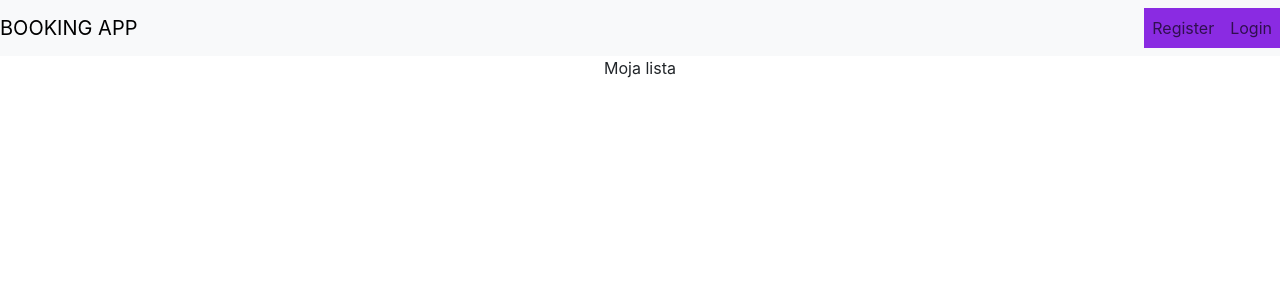
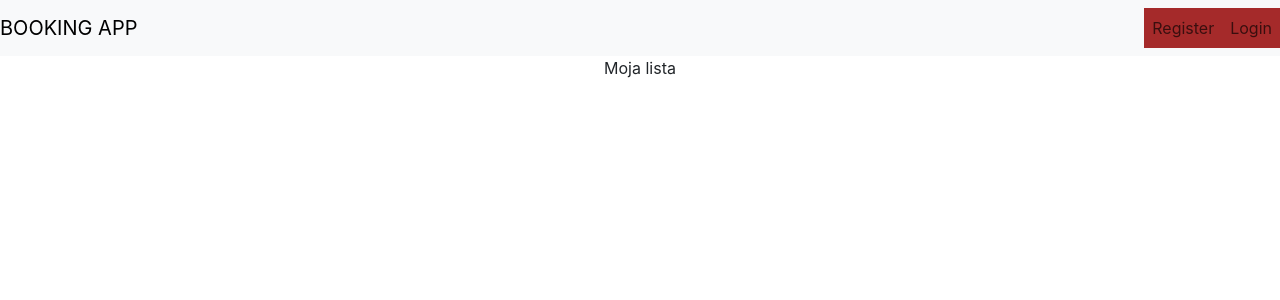
Before and after one commit to PrzemekNiton/hotel-booking, a React (Create React App) app in the folder client/: page / in a window 1280 px wide. Shown: the top 300 px of the page. Built offline with nearby package versions, Linux system fonts and the light colour scheme.

Commit message:
change color to brown

```diff
--- a/client/src/index.css
+++ b/client/src/index.css
@@ -14,5 +14,5 @@ code {
 
 .navbar-nav{
   margin-left: auto !important;
-  background-color: blueviolet;
+  background-color: brown;
 }
```
